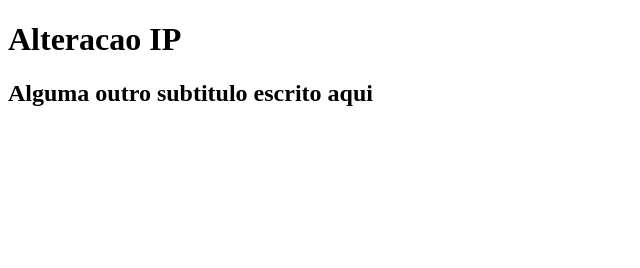
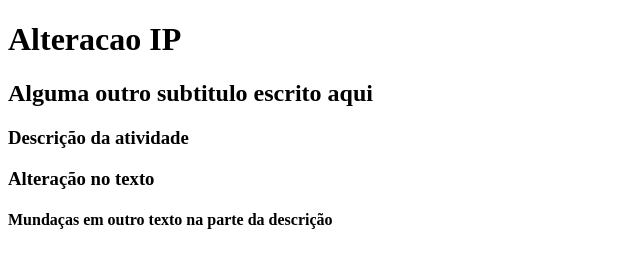
Before and after one commit to jeanvs96/exercicio, a plain HTML site: page index.html in a window 1280 px wide. Shown: the whole page, without its empty margins (0-640 px from the left). Drawn offline with Linux system fonts and the light colour scheme.

Commit message:
adding a new tags in text

```diff
--- a/index.html
+++ b/index.html
@@ -9,5 +9,8 @@
 <body>
     <h1>Alteracao IP</h1>
     <h2> Alguma outro subtitulo escrito aqui </h2>
+    <h3> Descrição da atividade</h3>
+    <h3>Alteração no texto </h3>
+    <h4>Mundaças em outro texto na parte da descrição </h4>
 </body>
 </html>
```
